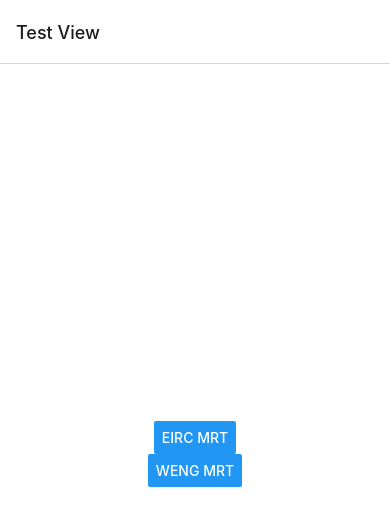
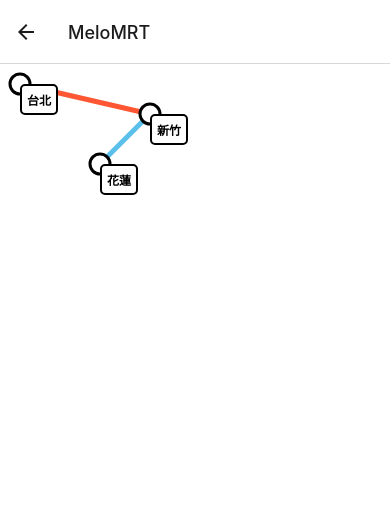
Before and after one commit to JENNSHIUAN/MRT-for-Foodies, a React Native app: screen /MeloMRT in a window 390 px wide. Shown: the top 526 px of the page. Built offline with nearby package versions, Linux system fonts and the light colour scheme.

Commit message:
add MeloMRT
add MeloMRT

```diff
--- a/App.js
+++ b/App.js
@@ -2,6 +2,7 @@ import React from 'react';
 import { NavigationContainer } from '@react-navigation/native';
 import { createStackNavigator } from '@react-navigation/stack';
 import home from './screen/home';
+import MeloMRT from './screen/MeloMRT';
 import wengMRT from './screen/wengMRT';
 import MRT from './screen/MRT';
 import TestView from './screen/TestView';
@@ -40,6 +41,10 @@ function App() {
             name="wengMRT"
             component={wengMRT}
           />
+          <Stack.Screen
+            name="MeloMRT"
+            component={MeloMRT}
+          />
 
         </Stack.Navigator>
       </NavigationContainer>
--- /dev/null
+++ b/screen/MeloMRT.js
@@ -0,0 +1,75 @@
+import React from 'react';
+import { StyleSheet, View, Text } from 'react-native';
+import Svg, { Path, Circle } from 'react-native-svg';
+
+const MeloMRT = () => {
+  const metroStations = [
+    { id: 1, name: '台北', x: 20, y: 20 },
+    { id: 2, name: '新竹', x: 150, y: 50 },
+    { id: 3, name: '花蓮', x: 100, y: 100 },
+  ];
+
+  const metroLines = [
+    { id: 1, color: '#FF5733', stations: [1, 2] },
+    { id: 2, color: '#5BC0EB', stations: [2, 3] },
+  ];
+
+  return (
+    <View style={styles.container}>
+      <Svg width="100%" height="100%">
+        {metroLines.map(line => (
+          <Path
+            key={line.id}
+            d={`M${metroStations[line.stations[0] - 1].x},${metroStations[line.stations[0] - 1].y} L${metroStations[line.stations[1] - 1].x},${metroStations[line.stations[1] - 1].y}`}
+            stroke={line.color}
+            strokeWidth={5}
+            fill="none"
+          />
+        ))}
+
+        {metroStations.map(station => (
+          <Circle
+            key={station.id}
+            cx={station.x}
+            cy={station.y}
+            r={10}
+            stroke="#000000"
+            strokeWidth={3}
+            fill="#FFFFFF"
+          />
+        ))}
+      </Svg>
+
+      {metroStations.map(station => (
+        <View key={station.id} style={[styles.stationLabel, { left: station.x, top: station.y }]}>
+          <Text style={styles.stationLabelText}>{station.name}</Text>
+        </View>
+      ))}
+    </View>
+  );
+};
+
+const styles = StyleSheet.create({
+  container: {
+    flex: 1,
+    alignItems: 'center',
+    justifyContent: 'center',
+    backgroundColor: '#FFFFFF',
+  },
+  stationLabel: {
+    position: 'absolute',
+    backgroundColor: '#FFFFFF',
+    padding: 5,
+    borderRadius: 5,
+    borderWidth: 2,
+    borderColor: '#000000',
+    zIndex: 1,
+  },
+  stationLabelText: {
+  fontSize: 12,
+  fontWeight: 'bold',
+  textAlign: 'center',
+  },
+  });
+
+export default MeloMRT;
--- a/screen/TestView.js
+++ b/screen/TestView.js
@@ -28,6 +28,10 @@ const Home = ({navigation}) => {
       <Button
         title='Weng MRT'
         onPress={() => navigation.navigate('wengMRT') }
+      />
+      <Button
+        title='Melo MRT'
+        onPress={() => navigation.navigate('MeloMRT') }
       />
     </View>
   );
```
Also changed, not shown: 2 other files (tests, documents, lock files or other folders).
